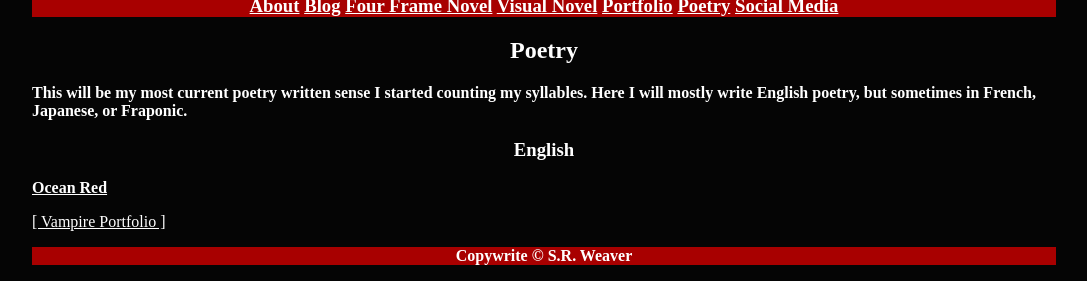
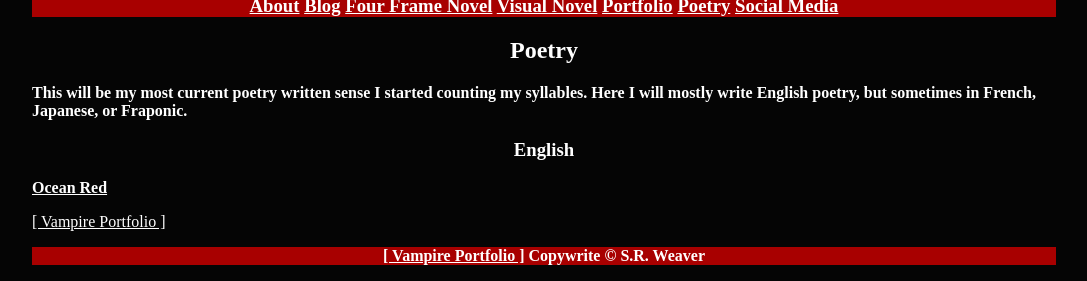
Before and after one commit to LWFlouisa/VampirePortfolio, a Jekyll site: the page built from poetry.md, in a window 1280 px wide, cut to the strip 666-947 px from the top of the page. Shown: the whole strip, without its empty margins (96-1183 px from the left). Built offline with Jekyll 4.4.1, drawn with Linux system fonts in a browser that asks for light colours.

Commit message:
Update footer.html

```diff
--- a/_includes/footer.html
+++ b/_includes/footer.html
@@ -1,5 +1,5 @@
 <center>
   <div>
-    <p>Copywrite &copy; S.R. Weaver</p>
+    <p>{%- include theme.html -%} Copywrite &copy; S.R. Weaver</p>
   </div>
 </center>
```
